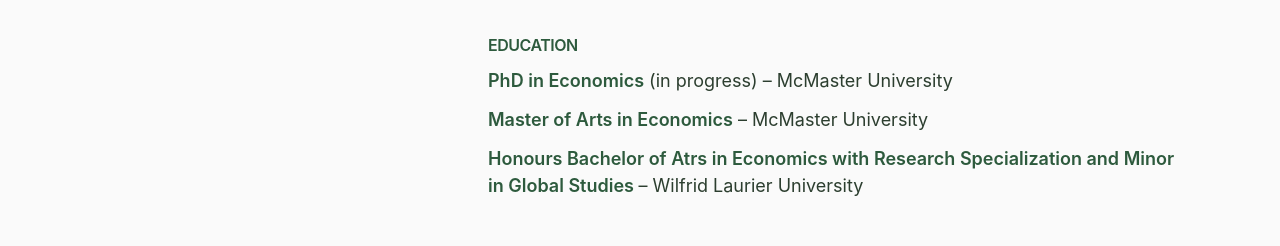
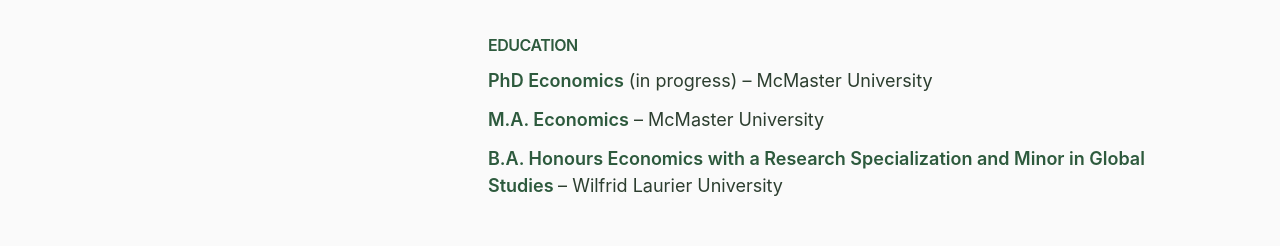
Before and after one commit to robbiemckercher97/academic-website, a Next.js app: page / in a window 1280 px wide. Shown: the part 520-766 px from the top of the page. Built offline with nearby package versions, Linux system fonts and the light colour scheme.

Commit message:
Update education qualifications formatting

```diff
--- a/pages/index.tsx
+++ b/pages/index.tsx
@@ -307,9 +307,9 @@ const Home: NextPage = () => {
             <div className={styles.education}>
               <h3 className={styles.educationHeading}>Education</h3>
               <ul className={styles.educationList}>
-                <li><strong>PhD in Economics</strong> (in progress) – McMaster University</li>
-                <li><strong>Master of Arts in Economics</strong> – McMaster University</li>
-                <li><strong>Honours Bachelor of Atrs in Economics with Research Specialization and Minor in Global Studies </strong> – Wilfrid Laurier University</li>
+                <li><strong>PhD Economics</strong> (in progress) – McMaster University</li>
+                <li><strong>M.A. Economics</strong> – McMaster University</li>
+                <li><strong>B.A. Honours Economics with a Research Specialization and Minor in Global Studies </strong> – Wilfrid Laurier University</li>
               </ul>
             </div>
           </div>
```
